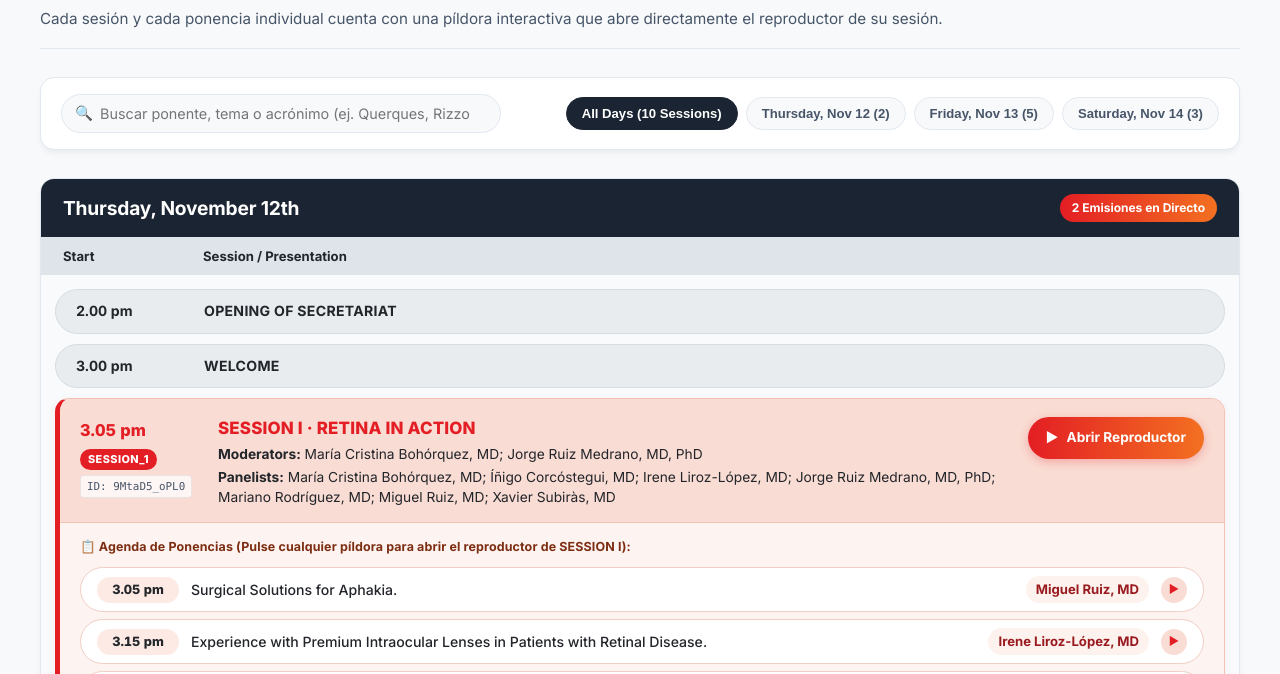
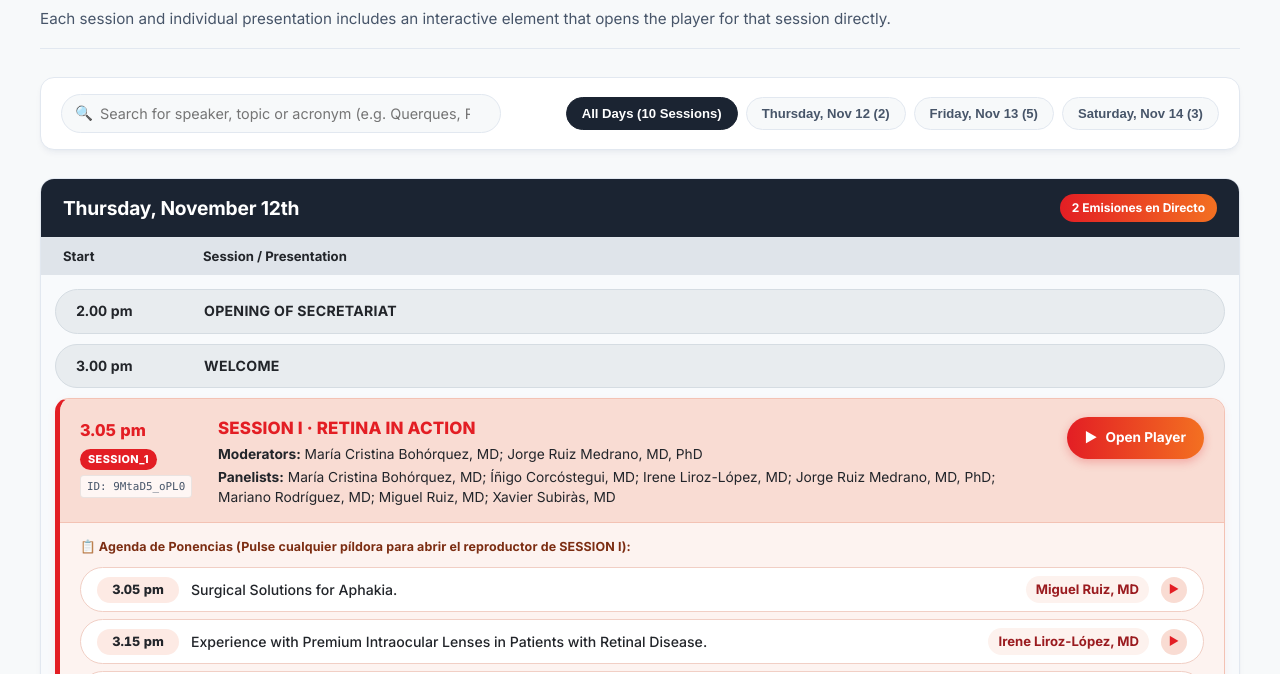
Before and after one commit to alxcouto/EVENTOS-IMO, a website: page 26-11-12_TIR26/index.html in a window 1280 px wide. Shown: the part 726-1400 px from the top of the page. Drawn offline with nearby package versions, Linux system fonts and the light colour scheme.

Commit message:
Translate Spanish text to English in index.html

```diff
--- a/26-11-12_TIR26/index.html
+++ b/26-11-12_TIR26/index.html
@@ -150,7 +150,7 @@
                 <div>
                     <h2 class="section-title">Scientific Program &amp; Interactive Pill Agenda</h2>
                     <p class="section-caption">
-                        Cada sesión y cada ponencia individual cuenta con una píldora interactiva que abre directamente el reproductor de su sesión.
+                        Each session and individual presentation includes an interactive element that opens the player for that session directly.
                     </p>
                 </div>
             </div>
@@ -158,9 +158,9 @@
             <!-- Search & Day Filter Controls (Semantic <search> Landmark) -->
             <search class="agenda-controls-bar">
                 <div class="search-input-wrapper">
-                    <label for="session-search" class="visually-hidden">Buscar por ponencia, doctor, acrónimo o sesión</label>
+                    <label for="session-search" class="visually-hidden">Search by presentation, doctor, acronym, or session</label>
                     <span class="search-icon" aria-hidden="true">🔍</span>
-                    <input type="search" id="session-search" placeholder="Buscar ponente, tema o acrónimo (ej. Querques, Rizzo, BLIP, Stickler, Vabysmo)...">
+                    <input type="search" id="session-search" placeholder="Search for speaker, topic or acronym (e.g. Querques, Rizzo, BLIP, Stickler, Vabysmo)...">
                 </div>
                 <div class="day-filter-group" id="day-filter-group" role="group" aria-label="Filtrar programa por día">
                     <button class="filter-btn active" data-day="all" type="button" aria-pressed="true">All Days (10 Sessions)</button>
@@ -217,7 +217,7 @@
                             <div class="session-cta-col">
                                 <a href="player/?session=SESSION_1" class="btn-open-player">
                                     <span class="play-icon" aria-hidden="true">▶</span>
-                                    <span>Abrir Reproductor</span>
+                                    <span>Open Player</span>
                                 </a>
                             </div>
                         </div>
@@ -287,7 +287,7 @@
                             <div class="session-cta-col">
                                 <a href="player/?session=WORKSHOP" class="btn-open-player">
                                     <span class="play-icon" aria-hidden="true">▶</span>
-                                    <span>Abrir Reproductor</span>
+                                    <span>Open Player</span>
                                 </a>
                             </div>
                         </div>
@@ -360,7 +360,7 @@
                             <div class="session-cta-col">
                                 <a href="player/?session=SESSION_2" class="btn-open-player">
                                     <span class="play-icon" aria-hidden="true">▶</span>
-                                    <span>Abrir Reproductor</span>
+                                    <span>Open Player</span>
                                 </a>
                             </div>
                         </div>
@@ -405,7 +405,7 @@
                             <div class="session-cta-col">
                                 <a href="player/?session=SESSION_3" class="btn-open-player">
                                     <span class="play-icon" aria-hidden="true">▶</span>
-                                    <span>Abrir Reproductor</span>
+                                    <span>Open Player</span>
                                 </a>
                             </div>
                         </div>
@@ -467,7 +467,7 @@
                             <div class="session-cta-col">
                                 <a href="player/?session=KEYNOTE_LECTURE" class="btn-open-player">
                                     <span class="play-icon" aria-hidden="true">▶</span>
-                                    <span>Abrir Reproductor</span>
+                                    <span>Open Player</span>
                                 </a>
                             </div>
                         </div>
@@ -507,7 +507,7 @@
                             <div class="session-cta-col">
                                 <a href="player/?session=SESSION_4" class="btn-open-player">
                                     <span class="play-icon" aria-hidden="true">▶</span>
-                                    <span>Abrir Reproductor</span>
+                                    <span>Open Player</span>
                                 </a>
                             </div>
                         </div>
@@ -602,7 +602,7 @@
                             <div class="session-cta-col">
                                 <a href="player/?session=SESSION_5" class="btn-open-player">
                                     <span class="play-icon" aria-hidden="true">▶</span>
-                                    <span>Abrir Reproductor</span>
+                                    <span>Open Player</span>
                                 </a>
                             </div>
                         </div>
@@ -706,7 +706,7 @@
                             <div class="session-cta-col">
                                 <a href="player/?session=SESSION_6" class="btn-open-player">
                                     <span class="play-icon" aria-hidden="true">▶</span>
-                                    <span>Abrir Reproductor</span>
+                                    <span>Open Player</span>
                                 </a>
                             </div>
                         </div>
@@ -751,7 +751,7 @@
                             <div class="session-cta-col">
                                 <a href="player/?session=SESSION_7" class="btn-open-player">
                                     <span class="play-icon" aria-hidden="true">▶</span>
-                                    <span>Abrir Reproductor</span>
+                                    <span>Open Player</span>
                                 </a>
                             </div>
                         </div>
@@ -821,7 +821,7 @@
                             <div class="session-cta-col">
                                 <a href="player/?session=SESSION_8" class="btn-open-player">
                                     <span class="play-icon" aria-hidden="true">▶</span>
-                                    <span>Abrir Reproductor</span>
+                                    <span>Open Player</span>
                                 </a>
                             </div>
                         </div>
```
